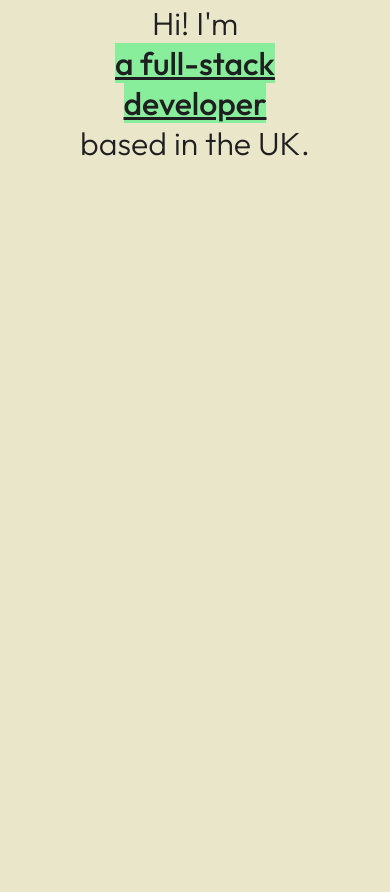
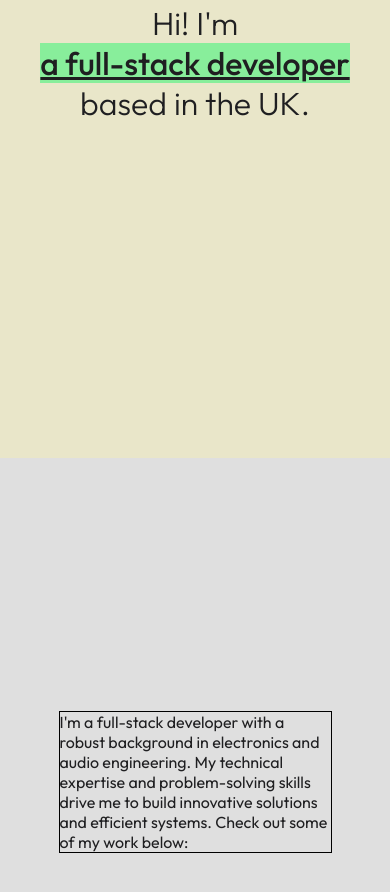
Before and after one commit to sukelully/me, a plain HTML site: page index.html in a window 390 px wide. Shown: the part 402-1294 px from the top of the page. Before the commit the page ends 844 px from the top, so only its background shows below. Drawn offline with Linux system fonts and the light colour scheme.

Commit message:
More mobile optimisation

```diff
--- a/index.html
+++ b/index.html
@@ -27,10 +27,16 @@
     <main>
         <div id="welcome-section">
             <h1>Luke Sullivan</h1>
-            <h2 id="hello-tag">Hi! I'm <span id="line-break"></span><span id="eng-span"></span><span id="line-break"></span> based in the UK.</h2>
+            <h2 id="hello-tag">Hi! I'm <span id="line-break"></span><span id="eng-span"></span><span
+                    id="line-break"></span> based in the UK.</h2>
         </div>
         <div id="me">
-
+            <div id="tech-stack"></div>
+            <div id="bio">
+                <p>I'm a full-stack developer with a robust background in electronics and audio engineering. My
+                    technical expertise and problem-solving skills drive me to build innovative solutions and efficient
+                    systems. Check out some of my work below:</p>
+            </div>
         </div>
     </main>
 </body>
--- a/styles.css
+++ b/styles.css
@@ -1,6 +1,6 @@
 :root {
     --yellow: #fcc771;
-    --grey: #e4e4e4;
+    --grey: #dfdfdf;
     --taupe-1: #e9e6c9;
     --clay-1: #ca6144;
     --bluegrey-1: #566683;
@@ -78,6 +78,7 @@ main {
     padding: 0.5em 2em;
     margin-top: 25vh;
     width: 50rem;
+    height: 70vh;
     gap: 0.5em;
 }
 
@@ -101,7 +102,24 @@ main {
     text-align: center;
 }
 
-/*  */
+/* TECH STACK AND BIO */
+#me {
+    display: flex;
+    flex-direction: column;
+    background-color: var(--grey);
+    height: 60vh;
+}
+
+#tech-stack {
+    height: 30vh;
+}
+
+#bio {
+    display: flex;
+    border: 1px solid black;
+    margin: 0 auto;
+    width: 50%;
+}
 
 @media only screen and (max-width: 700px) {
     main {
@@ -110,7 +128,7 @@ main {
 
     #navbar {
         padding-top: 1em;
-        padding-bottom: 0;
+        padding-bottom: 6.5em;
         flex-direction: column;
     }
 
@@ -120,12 +138,17 @@ main {
     }
 
     #welcome-section {
-        width: calc(80vw);
+        width: 100vw;
+        height: 75vh;
     }
 
     #line-break:before {
         content: "";
         display: block;
+    }
+
+    #bio {
+        width: 70%;
     }
 }
 
```
